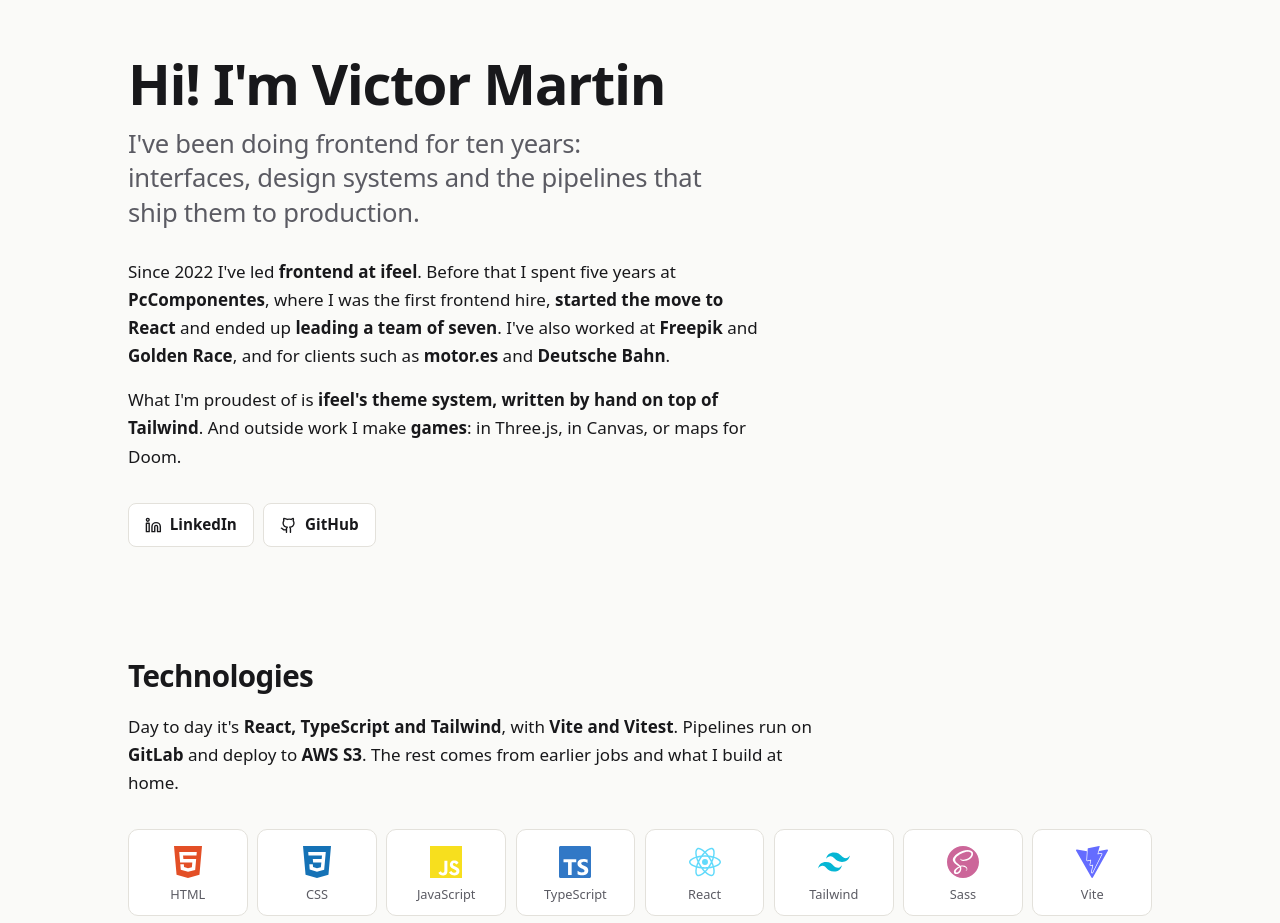
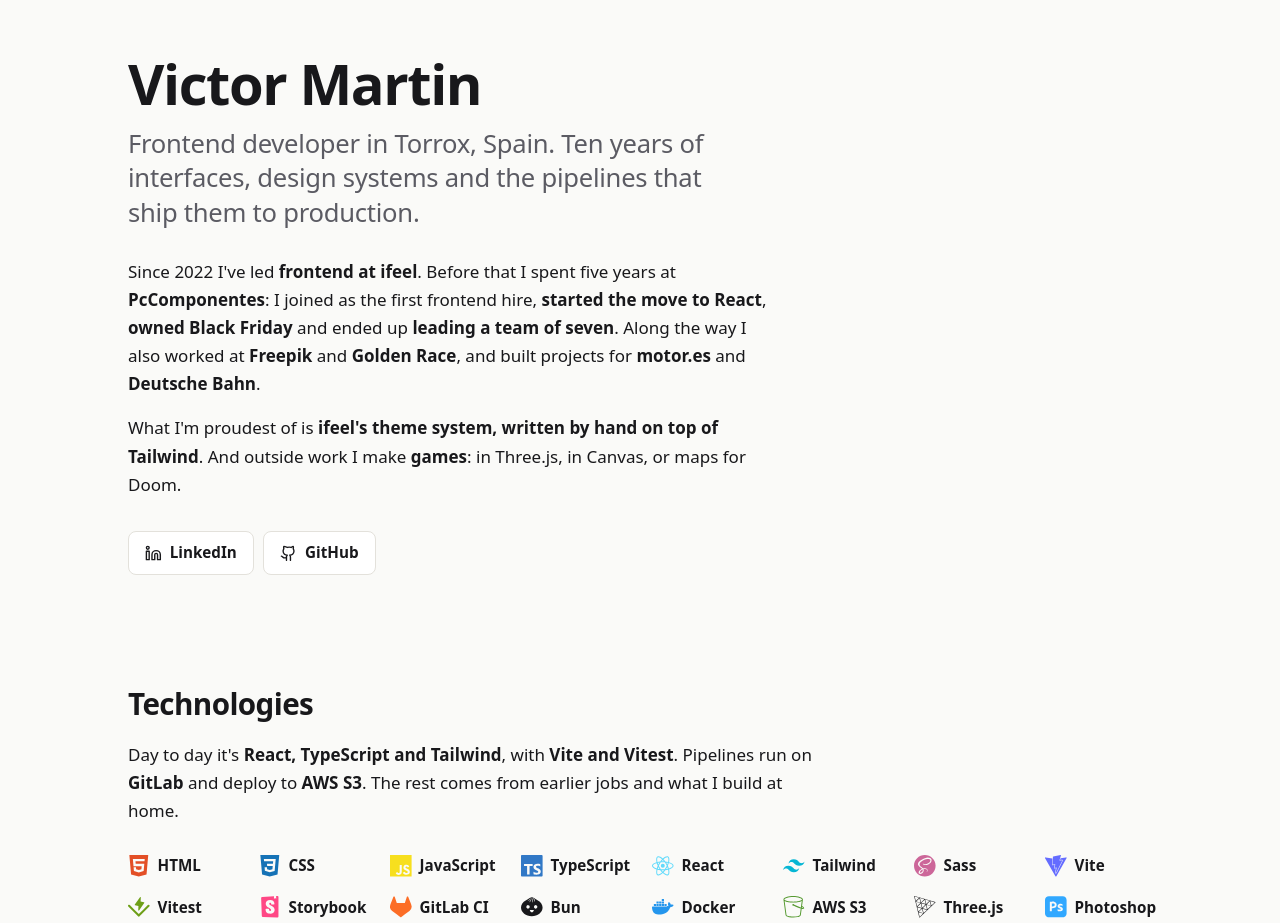
Before and after one commit to negimaru/negimaru.github.io, a plain HTML site: page en/index.html in a window 1280 px wide. Shown: the part 100-1023 px from the top of the page. Drawn offline with Linux system fonts and the light colour scheme.

Commit message:
Move away from the reference site's patterns
Name as the heading instead of a greeting, own wording for the companies
sentence, and technologies as a boxless logo grid (2/4/8 per row).
axe: 0 violations.

Co-Authored-By: Claude Opus 5.5 <noreply@anthropic.com>

```diff
--- a/assets/css/site.css
+++ b/assets/css/site.css
@@ -72,13 +72,13 @@ strong { font-weight: 650; color: var(--ink); }
 .btn .i { width: 1.1em; height: 1.1em; }
 .me-photo img { border-radius: 16px; width: 100%; aspect-ratio: 4 / 5; object-fit: cover; }
 
-/* Technologies: real logos in their own colours carry the colour of the page */
+/* Technologies: one flowing line of real logos in their own colours, no boxes */
 .sec-intro { max-width: 44rem; margin-top: -.5rem; }
-.techs { display: grid; grid-template-columns: repeat(4, minmax(0, 1fr)); gap: .6rem; margin-top: 2rem; }   /* 16 tiles: 4 or 8 per row, no holes (rule 8) */
-@media (min-width: 52rem) { .techs { grid-template-columns: repeat(8, minmax(0, 1fr)); } }
-.tech { display: flex; flex-direction: column; align-items: center; gap: .55rem; padding: 1rem .25rem .8rem; border: 1px solid var(--line); border-radius: 10px; background: var(--surface); text-align: center; }
-.tech svg { width: 2rem; height: 2rem; }
-.tech span { font-size: .8rem; color: var(--muted); line-height: 1.2; }
+.techs { display: grid; grid-template-columns: repeat(2, minmax(0, 1fr)); gap: 1rem 1.5rem; margin-top: 1.75rem; }   /* 16 logos: 2/4/8 per row, never an orphan (rule 8) */
+@media (min-width: 34rem) { .techs { grid-template-columns: repeat(4, minmax(0, 1fr)); } }
+@media (min-width: 60rem) { .techs { grid-template-columns: repeat(8, minmax(0, 1fr)); } }
+.tech { display: inline-flex; align-items: center; gap: .5rem; font-weight: 600; font-size: .95rem; }
+.tech svg { width: 1.35rem; height: 1.35rem; flex: none; }
 
 /* Sections */
 .sec { padding-top: clamp(3rem, 7vw, 5rem); padding-bottom: clamp(1rem, 3vw, 2rem); }
--- a/en/index.html
+++ b/en/index.html
@@ -32,9 +32,9 @@
 <main id="main">
 <section class="wrap hero" aria-labelledby="t-intro">
 <div class="hero-main">
-<h1 id="t-intro">Hi! I&#x27;m Victor Martin</h1>
-<p class="lead">I&#x27;ve been doing frontend for ten years: interfaces, design systems and the pipelines that ship them to production.</p>
-<div class="hero-text"><p>Since 2022 I've led <strong>frontend at ifeel</strong>. Before that I spent five years at <strong>PcComponentes</strong>, where I was the first frontend hire, <strong>started the move to React</strong> and ended up <strong>leading a team of seven</strong>. I've also worked at <strong>Freepik</strong> and <strong>Golden Race</strong>, and for clients such as <strong>motor.es</strong> and <strong>Deutsche Bahn</strong>.</p><p>What I'm proudest of is <strong>ifeel's theme system, written by hand on top of Tailwind</strong>. And outside work I make <strong>games</strong>: in Three.js, in Canvas, or maps for Doom.</p></div>
+<h1 id="t-intro">Victor Martin</h1>
+<p class="lead">Frontend developer in Torrox, Spain. Ten years of interfaces, design systems and the pipelines that ship them to production.</p>
+<div class="hero-text"><p>Since 2022 I've led <strong>frontend at ifeel</strong>. Before that I spent five years at <strong>PcComponentes</strong>: I joined as the first frontend hire, <strong>started the move to React</strong>, <strong>owned Black Friday</strong> and ended up <strong>leading a team of seven</strong>. Along the way I also worked at <strong>Freepik</strong> and <strong>Golden Race</strong>, and built projects for <strong>motor.es</strong> and <strong>Deutsche Bahn</strong>.</p><p>What I'm proudest of is <strong>ifeel's theme system, written by hand on top of Tailwind</strong>. And outside work I make <strong>games</strong>: in Three.js, in Canvas, or maps for Doom.</p></div>
 <p class="social"><a class="btn" href="https://www.linkedin.com/in/victor-martin-rodriguez/" target="_blank" rel="noopener"><svg class="i" viewBox="0 0 24 24" fill="none" stroke="currentColor" stroke-width="2" stroke-linecap="round" stroke-linejoin="round" aria-hidden="true" focusable="false"><path d="M16 8a6 6 0 0 1 6 6v7h-4v-7a2 2 0 0 0-4 0v7h-4v-7a6 6 0 0 1 6-6z"/><rect x="2" y="9" width="4" height="12"/><circle cx="4" cy="4" r="2"/></svg>LinkedIn<span class="sr-only"> (opens in a new tab)</span></a><a class="btn" href="https://github.com/negimaru" target="_blank" rel="noopener"><svg class="i" viewBox="0 0 24 24" fill="none" stroke="currentColor" stroke-width="2" stroke-linecap="round" stroke-linejoin="round" aria-hidden="true" focusable="false"><path d="M15 22v-4a4.8 4.8 0 0 0-1-3.5c3 0 6-2 6-5.5.1-1.3-.3-2.5-1-3.5.3-1.2.3-2.4 0-3.5 0 0-1 0-3 1.5a10.4 10.4 0 0 0-5.5 0C6.5 2 5.5 2 5.5 2c-.3 1.1-.3 2.3 0 3.5A5.4 5.4 0 0 0 4.5 9c0 3.5 3 5.5 6 5.5-.4.5-.8 1-1 1.6-.2.6-.3 1.2-.2 1.9v4"/><path d="M9 18c-4.5 2-5-2-7-2"/></svg>GitHub<span class="sr-only"> (opens in a new tab)</span></a></p>
 </div>
 
```
Also changed, not shown: data/site.json (+6 -6 lines), index.html (+3 -3 lines).
